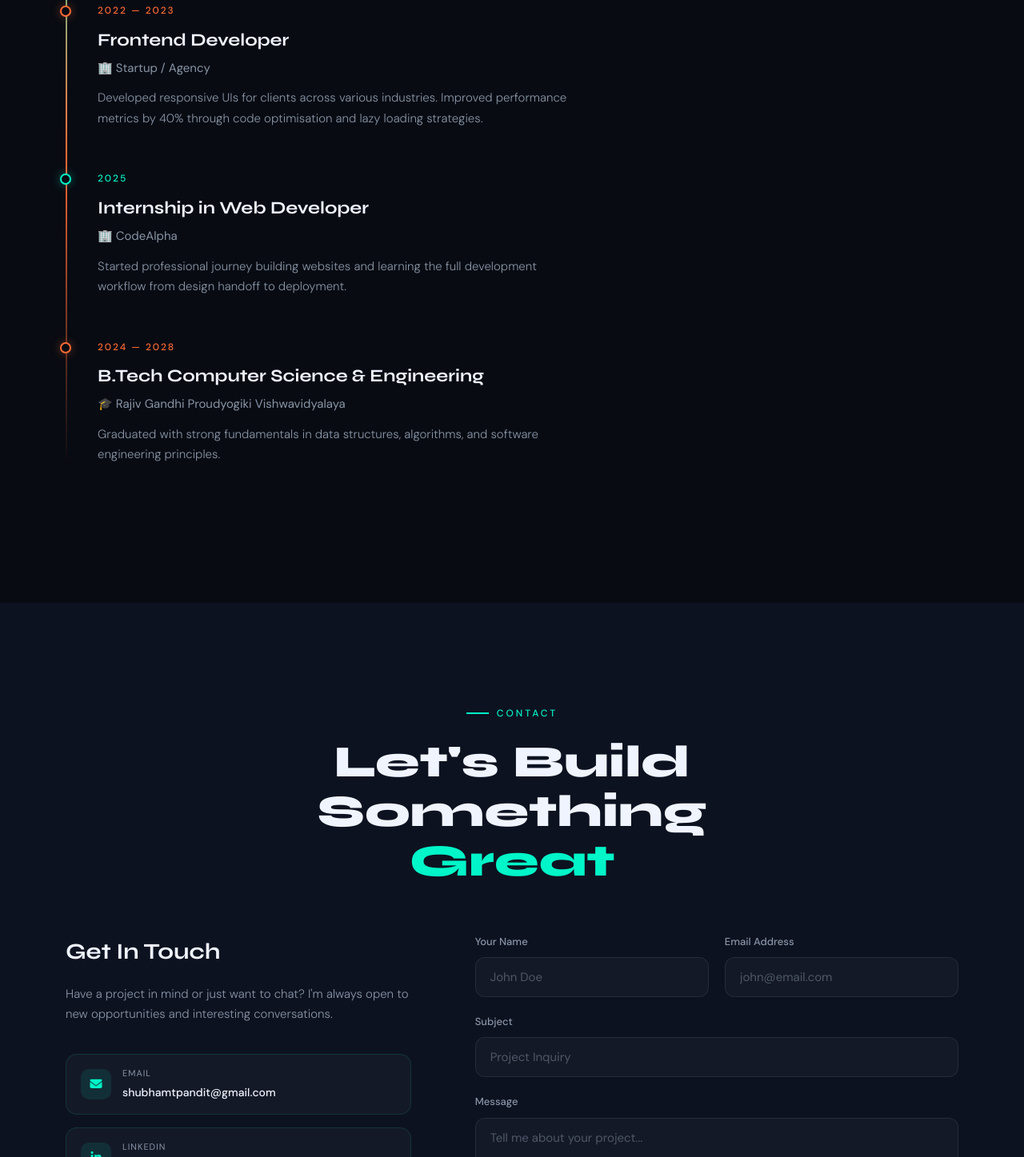
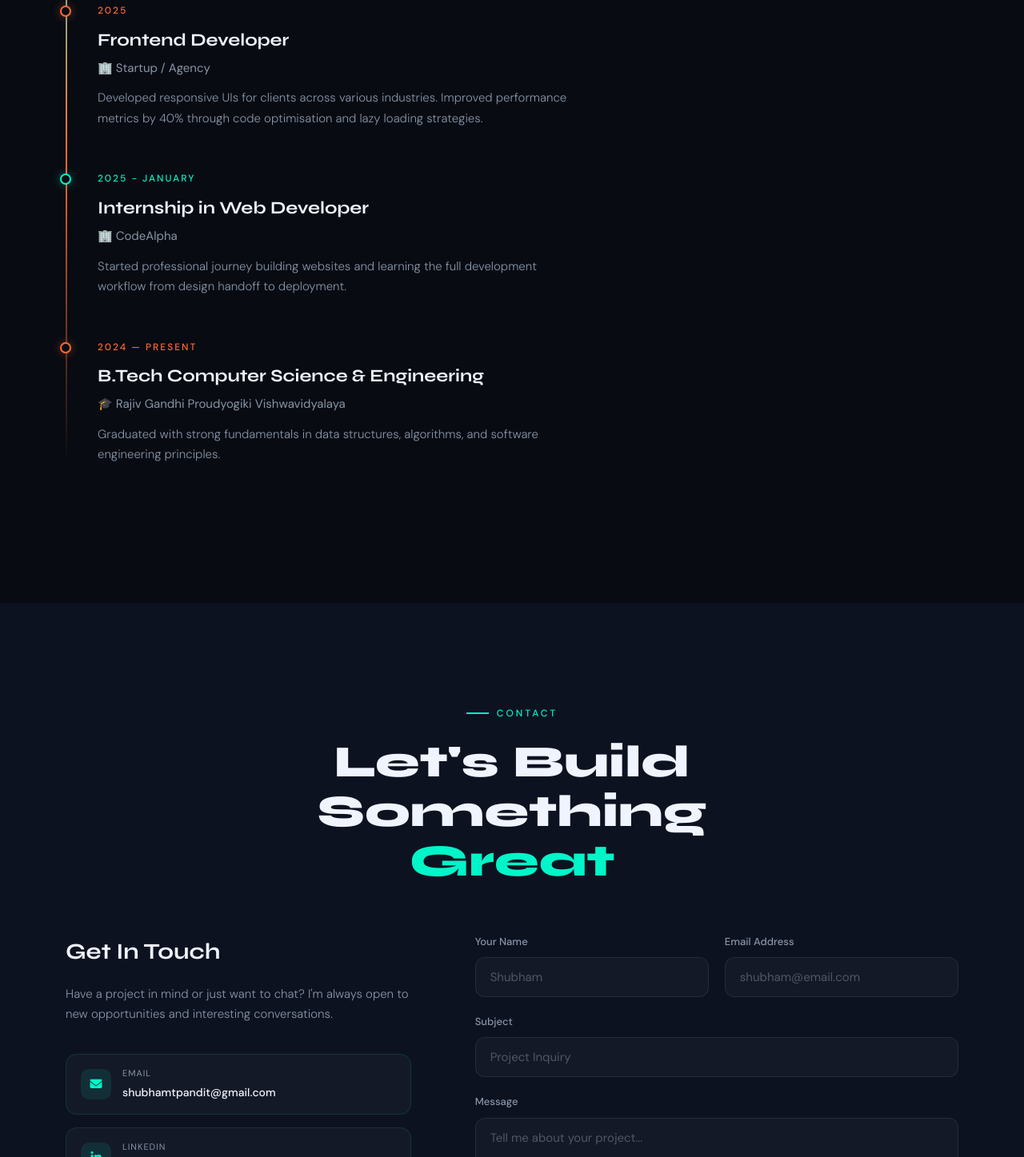
Before and after one commit to shubhamdtiwari/my_portfolio, a plain HTML site: page index.html in a window 1280 px wide. Shown: the part 3772-5219 px from the top of the page at 80% size. Drawn offline with Linux system fonts and the light colour scheme; animation ran at ten frames a second.

Commit message:
Update index.html

```diff
--- a/index.html
+++ b/index.html
@@ -374,7 +374,7 @@
             </div>
             <div class="timeline-item reveal">
               <div class="timeline-dot orange"></div>
-              <div class="timeline-date orange">2022 — 2023</div>
+              <div class="timeline-date orange">2025</div>
               <h3 class="timeline-role">Frontend Developer</h3>
               <p class="timeline-company">🏢 Startup / Agency</p>
               <p class="timeline-desc">
@@ -385,7 +385,7 @@
             </div>
             <div class="timeline-item reveal">
               <div class="timeline-dot"></div>
-              <div class="timeline-date">2025</div>
+              <div class="timeline-date">2025 - January</div>
               <h3 class="timeline-role">Internship in Web Developer</h3>
               <p class="timeline-company">🏢 CodeAlpha</p>
               <p class="timeline-desc">
@@ -395,7 +395,7 @@
             </div>
             <div class="timeline-item reveal">
               <div class="timeline-dot orange"></div>
-              <div class="timeline-date orange">2024 — 2028</div>
+              <div class="timeline-date orange">2024 — Present</div>
               <h3 class="timeline-role">
                 B.Tech Computer Science & Engineering
               </h3>
@@ -467,11 +467,15 @@
                 <div class="form-row">
                   <div class="form-group">
                     <label>Your Name</label>
-                    <input type="text" placeholder="John Doe" required />
+                    <input type="text" placeholder="Shubham" required />
                   </div>
                   <div class="form-group">
                     <label>Email Address</label>
-                    <input type="email" placeholder="john@email.com" required />
+                    <input
+                      type="email"
+                      placeholder="shubham@email.com"
+                      required
+                    />
                   </div>
                 </div>
                 <div class="form-group">
```
